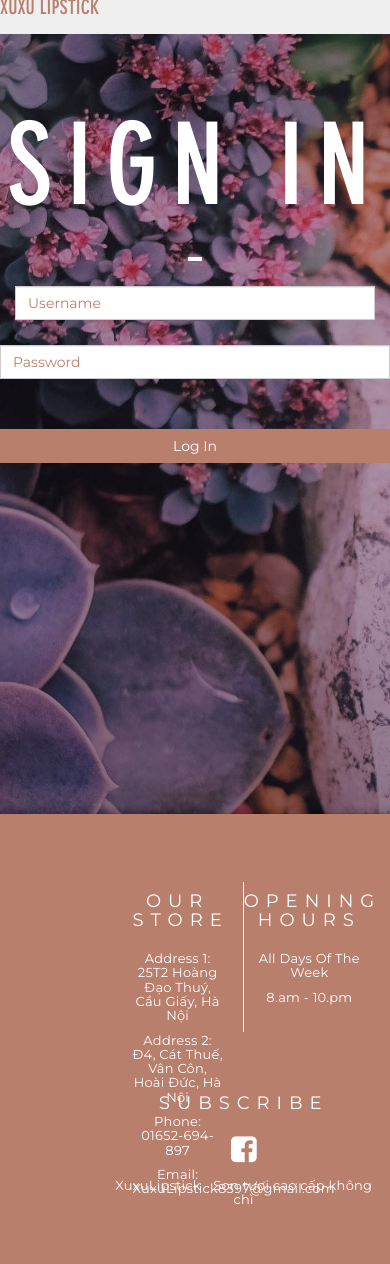
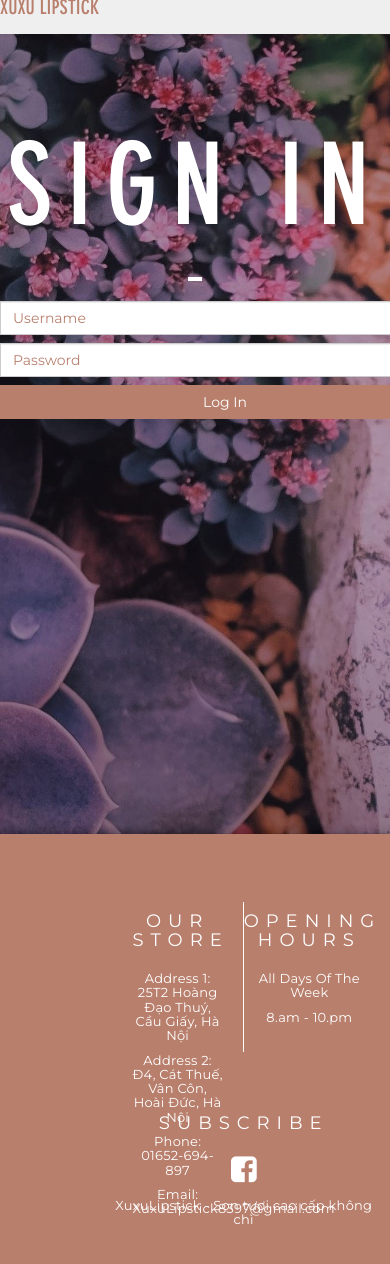
Before and after one commit to tonyng3101/XuxuShop, a PHP site: page /index.php?function=log-in in a window 390 px wide; the page is wider, and only the part inside the window is pictured. Shown: the part 16-1280 px from the top of that part. Run offline with PHP 8.4, Linux system fonts and the light colour scheme; some libraries are stand-ins or nearby versions.

Commit message:
fix size

```diff
--- a/css/style.css
+++ b/css/style.css
@@ -19,9 +19,9 @@ body {
     color: #B97F6D;
     font-family: 'Montserrat', sans-serif;
     font-weight: 300;
-    max-width: 1600px;
+
     background-color: #efefef;
-    margin: auto;
+    margin: 50px 0 50px 0;
 }
 
 
@@ -101,6 +101,7 @@ h5 {
 .form-control {
     color: #B97F6D;
     border-radius: 0;
+    margin-bottom: 8px
 }
 
 .bg-white {
@@ -566,3 +567,14 @@ div#goTop {
 .form-control:-ms-input-placeholder {
    color: #B97F6D;
 }
+
+.form-login{
+    width: 450px;
+    height: auto;
+}
+
+input.form-login{
+    width: 100%;
+    display: block;
+    float: left;
+}
--- a/modules/contents/form-log-in.php
+++ b/modules/contents/form-log-in.php
@@ -1,19 +1,13 @@
 <div id="login" class="parallax text-center">
 	<h1 style="font-family: 'GroteskBoldCond'; font-weight: 500; font-size: 112px; color: #fff; letter-spacing: 13.5px; padding-top: 100px;"> SIGN IN</h1>
 	<hr  width="10px" color="#fff" style="border:2px solid #fff" />
-	<div class="form-login" style="left: 33%;">
+	<div class="form-login">
       	<form action="log-in.php" method="post" enctype="multipart/form-data">
-        	<div class="col-sm-4 form-group">
           		<input class="form-control" id="username" name="username" placeholder="Username" type="text" required>
-        	</div>
-      		<div class="col-sm-4 form-group" style="padding: 0;">
+
           		<input class="form-control" id="password" name="password" placeholder="Password" type="password" required>
-        	</div>
-      		<div class="row">
-        		<div class="col-sm-4 form-group">
-          			<button class="btn btn-default pull-right" style="width: 100%; border-radius: 0;border-color: #B97F6D;  background-color: #B97F6D; color: #fff" type="submit">Log In</button>
-        		</div>
-      		</div>
+
+          		<button class="btn btn-default pull-right" style="width: 100%; border-radius: 0;border-color: #B97F6D;  background-color: #B97F6D; color: #fff" type="submit">Log In</button>
       </form>
   </div>
   </div>
```
